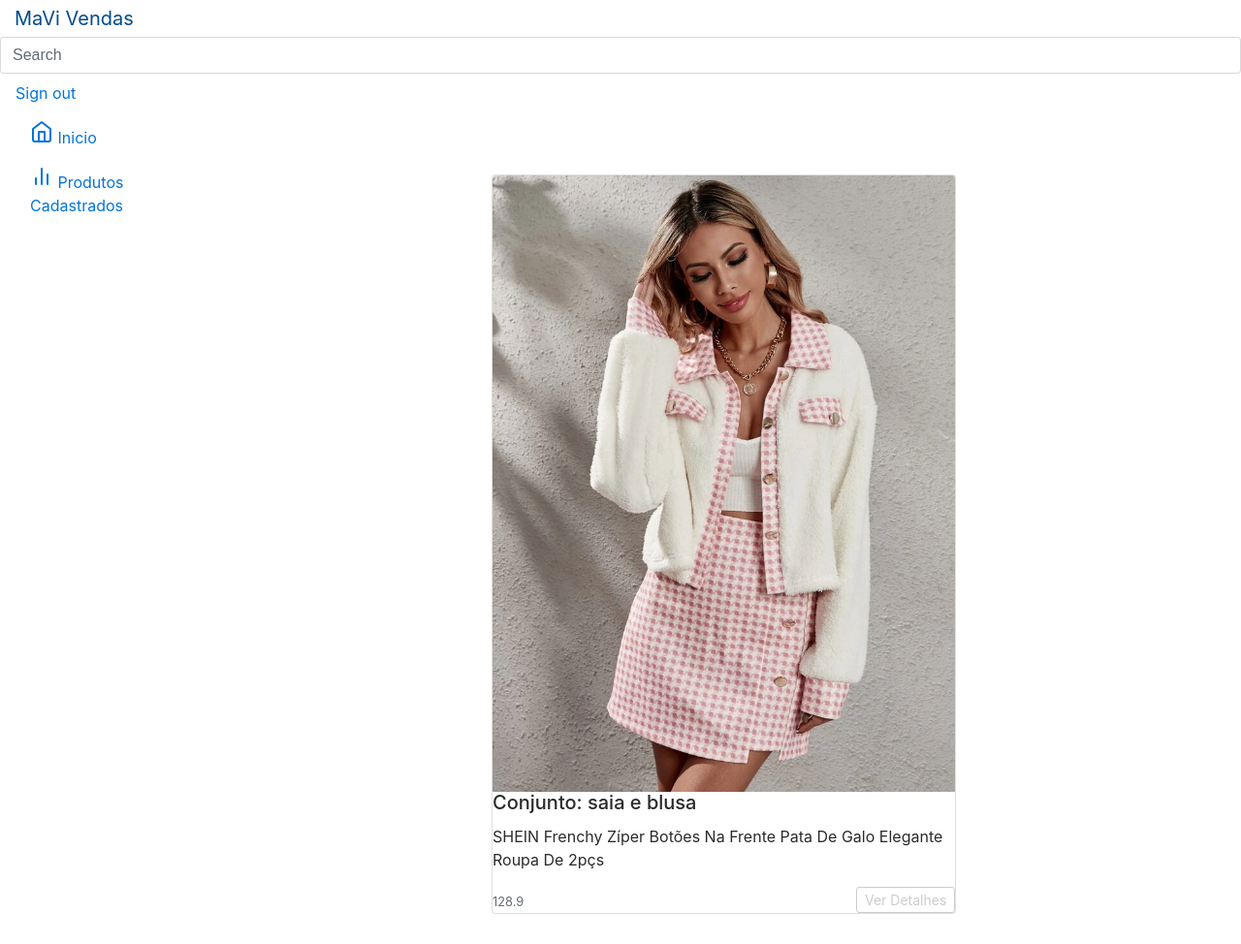
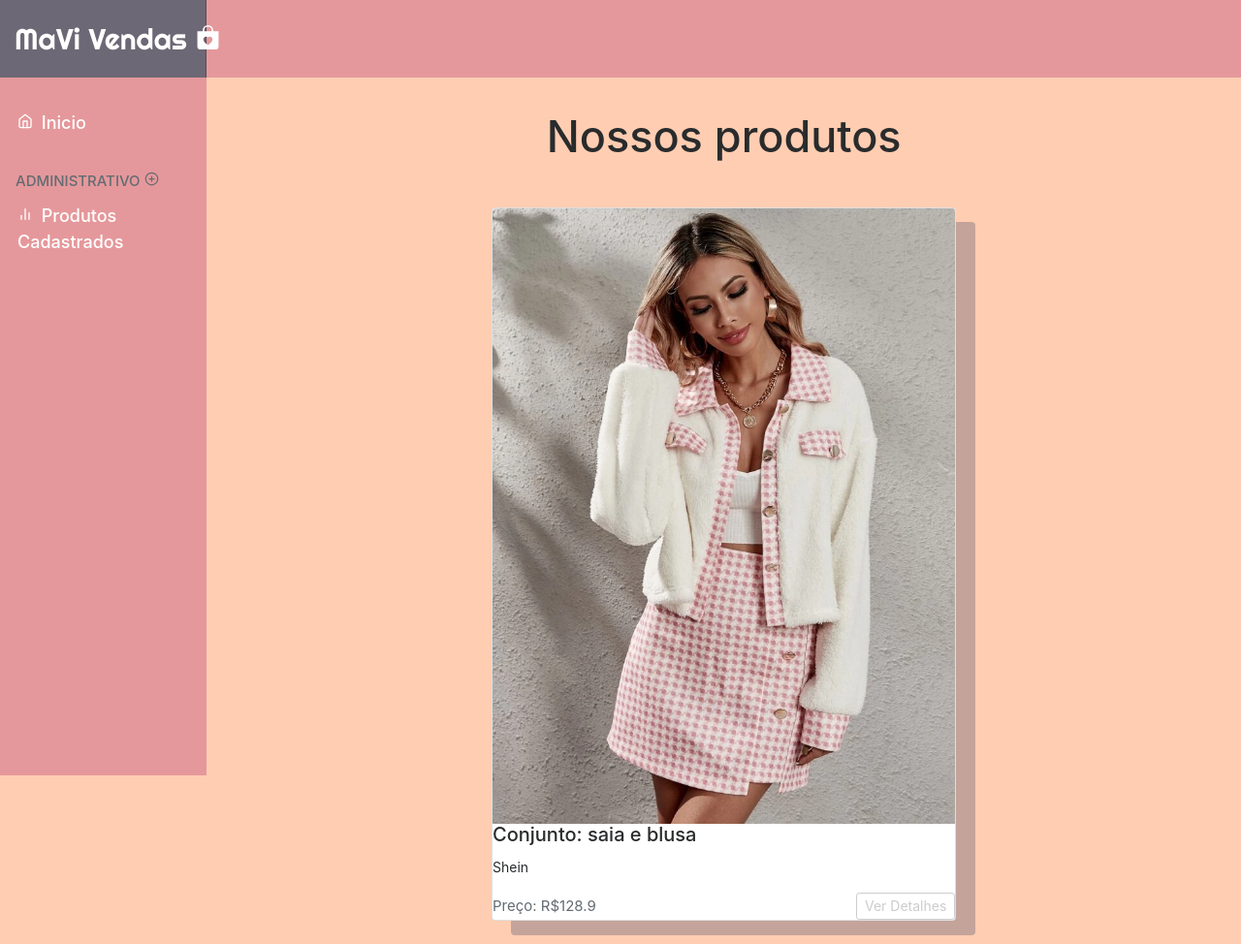
Before and after one commit to vitorianaomi/E-commerce, a Django app: page / in a window 1280 px wide. Shown: the whole page at 97% size. Before the commit the page ends 943 px from the top, so only its background shows below. Run offline with Django 4.2, Linux system fonts and the light colour scheme; data comes from the database, SQL or seed files in the repository; both versions use the stored data as it was after the commit.

Commit message:
comit final, trabalho concluído

```diff
--- a/static/dashboard.css
+++ b/static/dashboard.css
@@ -1,6 +1,23 @@
 body {
   font-size: .875rem;
 
+}
+
+.nav-bar {
+  background-color: #E5989B;
+  color: black;
+  line-height: 4em;
+}
+
+
+.navbar-brand {
+  color: white;
+  font-size: 30px !important;
+  font-family: 'Righteous', cursive !important;
+}
+
+.navbar-brand:hover {
+  color: white !important;
 }
 
 .feather {
@@ -18,7 +35,8 @@ body {
   top: 0;
   bottom: 0;
   left: 0;
-    z-index: 100; /* Behind the navbar */
+  z-index: 100;
+  /* Behind the navbar */
   padding: 0;
   box-shadow: inset -1px 0 0 rgba(0, 0, 0, .1);
 }
@@ -26,16 +44,70 @@ body {
 .sidebar-sticky {
   position: -webkit-sticky;
   position: sticky;
-    top: 48px; /* Height of navbar */
+  top: 48px;
+  /* Height of navbar */
   height: calc(100vh - 48px);
-    padding-top: .5rem;
+  padding-top: 3.5rem;
   overflow-x: hidden;
-    overflow-y: auto; /* Scrollable contents if viewport is shorter than content. */
+  background-color: #E5989B;
+  overflow-y: auto;
+  /* Scrollable contents if viewport is shorter than content. */
 }
 
 .sidebar .nav-link {
   font-weight: 500;
-    color: #333;
+  color: #FFFFFF;
+  font-size: 18px;
+
+}
+
+html,
+.container-fluid {
+  background-color: #FFCDB2;
+}
+
+tr,
+table,
+thead {
+  background-color: white;
+  box-shadow: 15px 15px 8px 8px #6D687566;
+}
+
+form {
+  background-color: white;
+  padding: 20px;
+  border-radius: 8px;
+  margin: auto;
+  width: 50%;
+}
+
+#indextitle{
+  text-align: center;
+  margin-top: 20px;
+  font-size: 45px;
+}
+
+#formtitle {
+  text-align: center;
+}
+
+input {
+  width: 75% !important;
+}
+
+input[type=number] {
+  -moz-appearance: textfield;
+  padding: 6px 12px;
+  border: 1px solid #ced4da;
+}
+
+label {
+  display: block;
+  font-weight: 600;
+}
+
+svg {
+  margin-bottom: 4px;
 }
 
 .sidebar .nav-link .feather {
@@ -43,9 +115,9 @@ body {
   color: #999;
 }
 
-  .sidebar .nav-link.active {
+/* .sidebar .nav-link.active {
     color: #007bff;
-  }
+  } */
 
 .sidebar .nav-link:hover .feather,
 .sidebar .nav-link.active .feather {
@@ -53,19 +125,26 @@ body {
 }
 
 .sidebar-heading {
-    font-size: .75rem;
+  font-size: 18px;
   text-transform: uppercase;
+}
+
+.text-muted {
+  font-size: 15px;
 }
 
 /*
    * Navbar
    */
+.card {
+  box-shadow: 20px 15px #6D687566;
+}
 
 .navbar-brand {
   padding-top: .75rem;
   padding-bottom: .75rem;
   font-size: 1rem;
-    background-color: rgba(0, 0, 0, .25);
+  background-color: #6D6875;
   box-shadow: inset -1px 0 0 rgba(0, 0, 0, .25);
 }
 
@@ -90,5 +169,10 @@ body {
    * Utilities
    */
 
-  .border-top { border-top: 1px solid #e5e5e5; }
-  .border-bottom { border-bottom: 1px solid #e5e5e5; }
+.border-top {
+  border-top: 1px solid #e5e5e5;
+}
+
+.border-bottom {
+  border-bottom: 1px solid #e5e5e5;
+}
--- a/templates/base.html
+++ b/templates/base.html
@@ -9,19 +9,23 @@
     <link rel="stylesheet" href="https://getbootstrap.com/docs/4.0/dist/css/bootstrap.min.css"
         integrity="sha384-Gn5384xqQ1aoWXA+058RXPxPg6fy4IWvTNh0E263XmFcJlSAwiGgFAW/dAiS6JXm" crossorigin="anonymous">
 
-        <link href="{% static 'css/dashboard.css' %}" rel="stylesheet">
+    <link rel="preconnect" href="https://fonts.googleapis.com">
+    <link rel="preconnect" href="https://fonts.gstatic.com" crossorigin>
+    <link href="https://fonts.googleapis.com/css2?family=Righteous&display=swap" rel="stylesheet">
+
+    <link href="{% static 'dashboard.css' %}" rel="stylesheet">
     <title>Vendas</title>
 </head>
 
 <body>
-    <nav class="navbar navbar-dark sticky-top bg-dark flex-md-nowrap p-0">
-        <a class="navbar-brand col-sm-3 col-md-2 mr-0" href="#">MaVi Vendas</a>
-        <input class="form-control form-control-dark w-100" type="text" placeholder="Search" aria-label="Search">
-        <ul class="navbar-nav px-3">
-            <li class="nav-item text-nowrap">
-                <a class="nav-link" href="#">Sign out</a>
-            </li>
-        </ul>
+    <nav class="navbar nav-bar sticky-top flex-md-nowrap p-0">
+        <a class="navbar-brand col-sm-3 col-md-2 mr-0" href="#">MaVi Vendas <svg xmlns="http://www.w3.org/2000/svg"
+                class="mb-0" width="27" height="25" fill="currentColor" class="bi bi-bag-heart-fill"
+                viewBox="0 0 16 16">
+                <path
+                    d="M11.5 4v-.5a3.5 3.5 0 1 0-7 0V4H1v10a2 2 0 0 0 2 2h10a2 2 0 0 0 2-2V4h-3.5ZM8 1a2.5 2.5 0 0 1 2.5 2.5V4h-5v-.5A2.5 2.5 0 0 1 8 1Zm0 6.993c1.664-1.711 5.825 1.283 0 5.132-5.825-3.85-1.664-6.843 0-5.132Z" />
+            </svg></a>
+
     </nav>
     <div class="container-fluid">
         <div class="row">
@@ -40,8 +44,22 @@
                             </a>
                         </li>
 
+                        <h6
+                            class="sidebar-heading d-flex justify-content-between align-items-center px-3 mt-4 mb-1 text-muted">
+                            <span>Administrativo <svg style="height:23px; width:15px; margin-bottom:0;"
+                                    xmlns="http://www.w3.org/2000/svg" width="50" height="50" viewBox="0 0 24 24"
+                                    fill="none" stroke="currentColor" stroke-width="2" stroke-linecap="round"
+                                    stroke-linejoin="round" class="feather feather-plus-circle">
+                                    <circle cx="12" cy="12" r="10"></circle>
+                                    <line x1="12" y1="8" x2="12" y2="16"></line>
+                                    <line x1="8" y1="12" x2="16" y2="12"></line>
+                                </svg></span>
+
+
+                        </h6>
+
                         <li class="nav-item">
-                            <a class="nav-link" href="{% url 'produto_listar' %}">
+                            <a class="nav-link active" href="{% url 'produto_listar' %}">
                                 <svg xmlns="http://www.w3.org/2000/svg" width="24" height="24" viewBox="0 0 24 24"
                                     fill="none" stroke="currentColor" stroke-width="2" stroke-linecap="round"
                                     stroke-linejoin="round" class="feather feather-bar-chart-2">
--- a/venda/forms.py
+++ b/venda/forms.py
@@ -10,7 +10,5 @@ class ProdutoForm(ModelForm):
         widgets = {
             'nome_produto': forms.TextInput(attrs={'class':'form-control'}),
             'descricao': forms.TextInput(attrs={'class':'form-control'}),
-            # 'preco': forms.FloatField(attrs={'class':'form-control'}),
-            # 'img': forms.ImageField(),
             'marca': forms.TextInput(attrs={'class':'form-control'})
         }
--- a/venda/models.py
+++ b/venda/models.py
@@ -2,9 +2,9 @@ from django.db import models
 
 class Produto(models.Model):
     nome_produto = models.CharField(max_length = 150)
-    descricao = models.TextField()
-    preco = models.FloatField()
-    img = models.ImageField(upload_to = 'imagens')
+    descricao = models.TextField(verbose_name='descrição')
+    preco = models.FloatField(verbose_name='preço')
+    img = models.ImageField(upload_to = 'imagens', verbose_name='imagem')
     marca = models.CharField(max_length=150)
 
     def __str__(self):
--- a/venda/templates/venda/index.html
+++ b/venda/templates/venda/index.html
@@ -1,6 +1,7 @@
 {% extends 'base.html' %}
 
 {% block center %}
+<h2 id='indextitle'>Nossos produtos</h2>
 <div class="container-fluid mt-5">
     {% for item in objetos %}
     <div class="row justify-content-center">
@@ -9,10 +10,10 @@
                 <img class="bd-placeholder-img card-img-top" src="{{  item.img.url  }}" alt="Imagem do curso">
                 <div class="card-body">
                     <h5 class="card-title">{{ item.nome_produto }}</h5>
-                    <p class="card-text">{{ item.descricao | truncatechars:100 }}</p>
+                    <p class="card-text">{{ item.marca}}</p>
                     <div class="d-flex justify-content-between align-items-center">
                         <div>
-                            <small class="text-muted">{{ item.preco }}</small>
+                            <small class="text-muted">Preço: R${{ item.preco }}</small>
                         </div>
                         <div>
                             <a href="{% url 'produto_detalhar' item.id %}" class="btn btn-sm btn-outline-secondary">Ver
--- a/venda/templates/venda/produto/produtos.html
+++ b/venda/templates/venda/produto/produtos.html
@@ -1,7 +1,7 @@
 {% extends 'base.html' %}
 
 {% block center %}
-<h2> Lista de Marcas</h2>
+<h2> Lista de Produtos</h2>
 
 <a href="{% url 'produto_criar' %}" class="btn btn-success mb-3">Novo produto</a>
 
@@ -12,6 +12,7 @@
             <th>Descrição</th>
             <th>Preço</th>
             <th>Marca</th>
+            <th></th>
         </tr>
     </thead>
     <tbody>
--- a/venda/views.py
+++ b/venda/views.py
@@ -13,7 +13,7 @@ def produto_editar(request, id = id):
     produto = get_object_or_404(Produto, id = id)
 
     if request.method == 'POST':
-        form = ProdutoForm(request.POST, instance = produto)
+        form = ProdutoForm(request.POST,  request.FILES, instance = produto)
 
         if form.is_valid():
             form.save()
@@ -32,10 +32,12 @@ def produto_remover(request, id):
 
 def produto_criar(request):
     if request.method == 'POST':
-        form = ProdutoForm(request.POST)
+        form = ProdutoForm(request.POST, request.FILES)
         if form.is_valid():
             form.save()
             return redirect('produto_listar')
+        else:
+            print(form.errors)
     else:
         form = ProdutoForm()
 
```
Also changed, not shown: venda/templates/venda/produto/detalhe.html (+5 -2 lines), venda/templates/venda/produto/formproduto.html (+3 -4 lines), db.sqlite3, media/imagens/Libra.png (deleted), media/imagens/captura_projeção_de_mercado.PNG (deleted), media/imagens/captura_projeção_financeira.PNG (deleted), media/imagens/item_conjunto.webp (added). Lines whose indentation alone changed are shown as unchanged.
